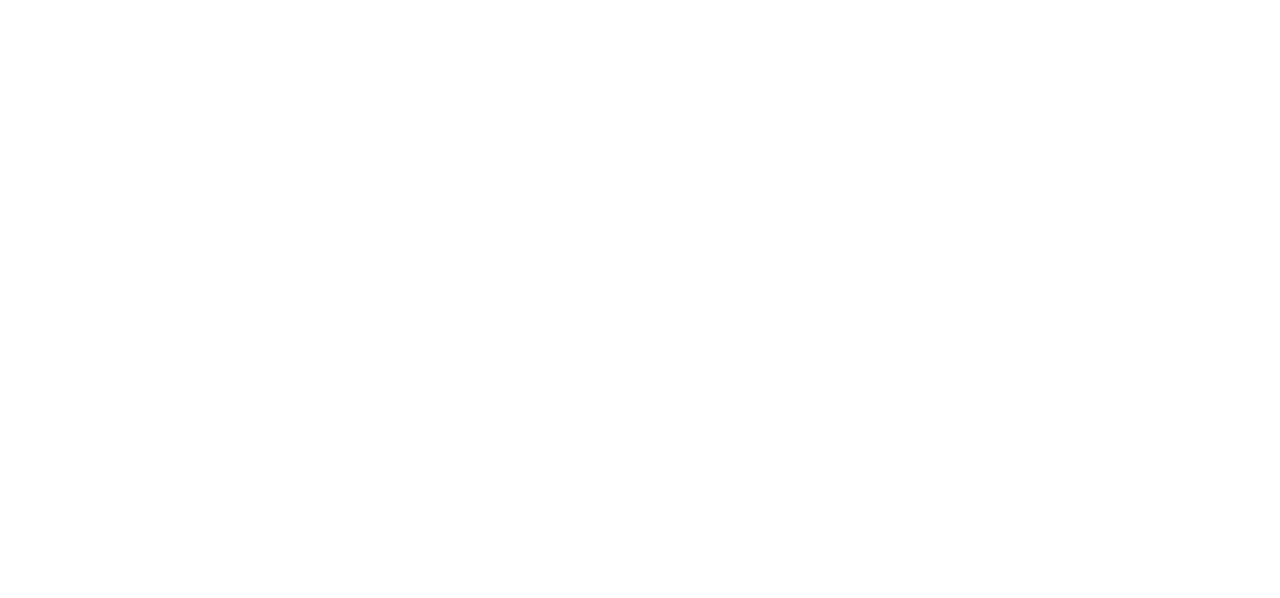
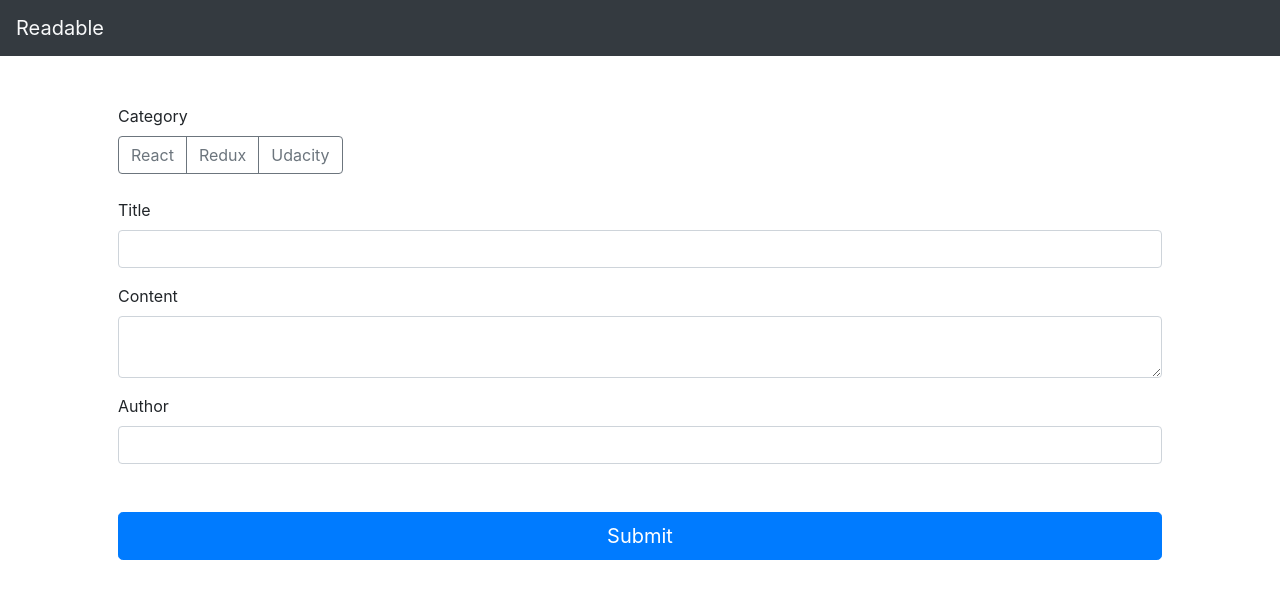
Before and after one commit to jayjongcheolpark/readable, a React (Create React App) app in the folder frontend/: page /post/new in a window 1280 px wide. Shown: the top 598 px of the page. Built offline with nearby package versions, Linux system fonts and the light colour scheme.

Commit message:
Add PostForm Component

```diff
--- /dev/null
+++ b/frontend/src/components/PostForm/PostForm.js
@@ -0,0 +1,54 @@
+import React, { Component } from 'react'
+
+class PostForm extends Component {
+  state = {
+    category: 'react'
+  }
+
+  componentDidMount() {
+
+  }
+
+  render() {
+    return (
+      <div>
+        <form>
+          <label className="d-block">Category</label>
+          <div
+            className="btn-group btn-group-toggle mb-4"
+            data-toggle="buttons"
+          >
+            <label className="btn btn-outline-secondary">
+              <input type="radio" name="categories" id="react" autoComplete="off" />React
+            </label>
+            <label className="btn btn-outline-secondary">
+              <input type="radio" name="categories" id="redux" autoComplete="off" />Redux
+            </label>
+            <label className="btn btn-outline-secondary">
+              <input type="radio" name="categories" id="udacity" autoComplete="off" />Udacity
+            </label>
+          </div>
+          <div className="form-group">
+            <label htmlFor="inputTitle">Title</label>
+            <input type="text" className="form-control" id="inputTitle" />
+          </div>
+          <div className="form-group">
+            <label htmlFor="inputContent">Content</label>
+            <textarea type="text" className="form-control" id="inputContent" />
+          </div>
+          <div className="form-group">
+            <label htmlFor="inputAuthor">Author</label>
+            <input type="text" className="form-control" id="inputAuthor" />
+          </div>
+          <div className="mt-5">
+            <button type="submit" className="btn btn-lg btn-primary btn-block">
+              Submit
+            </button>
+          </div>
+        </form>
+      </div>
+    )
+  }
+}
+
+export default PostForm
--- a/frontend/src/routes/App.js
+++ b/frontend/src/routes/App.js
@@ -11,8 +11,8 @@
       <BrowserRouter>
         <Switch>
           <Route exact path="/" component={Main} />
+          <Route exact path="/post/new" component={FormView} />
           <Route exact path="/post/:id" component={PostDetail} />
-          <Route exact path="/post/new" component={FormView} />
           <Route exact path="/post/edit/:id" component={FormView} />
           <Route component={NotFound} />
         </Switch>
--- a/frontend/src/routes/FormView.js
+++ b/frontend/src/routes/FormView.js
@@ -1,10 +1,17 @@
 import React, { Component } from 'react'
+import { Link } from 'react-router-dom'
+import PostForm from '../components/PostForm/PostForm'
 
 class FormView extends Component {
   render () {
     return (
       <div>
-
+        <nav className="navbar bg-dark">
+          <Link className="navbar-brand text-light" to="/">Readable</Link>
+        </nav>
+        <div className="container p-5">
+          <PostForm />
+        </div>
       </div>
     )
   }
--- a/frontend/src/routes/Main.js
+++ b/frontend/src/routes/Main.js
@@ -33,6 +33,9 @@
               categories={this.props.categories}
               default={this.state.filter}
           />
+          <div className="mt-4 d-flex flex-row-reverse">
+            <Link className="btn btn-success" to="/post/new">New Post <i className="fa fa-pencil-square-o" aria-hidden="true"></i></Link>
+          </div>
           {
             (this.props.posts && this.props.posts.length > 0) &&
               <div className="mt-4">
```
Also changed, not shown: 1 other file (tests, documents, lock files or other folders).
